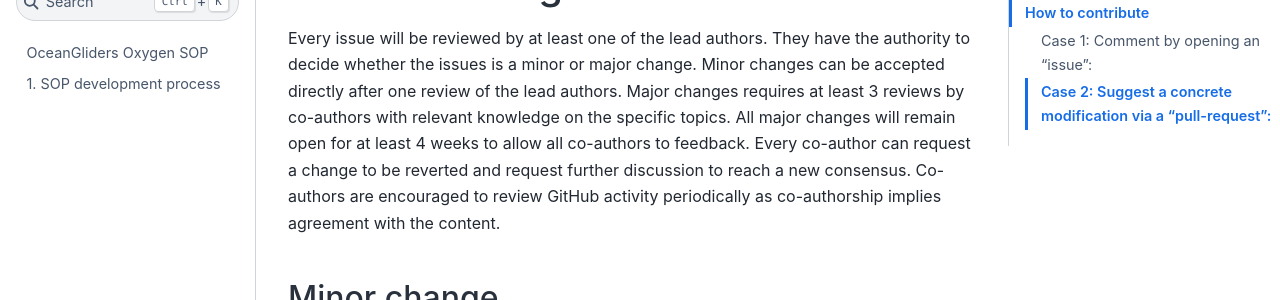
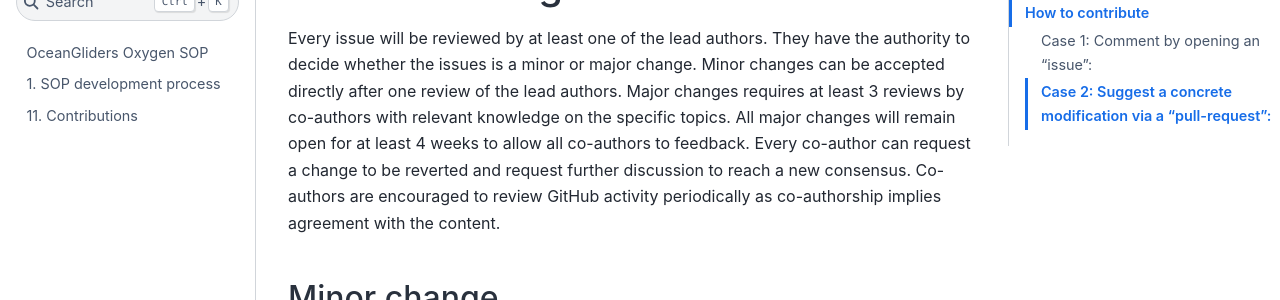
Before and after one commit to OceanGlidersCommunity/Oxygen_SOP, a Jupyter Book: the page built from CONTRIBUTING.md, in a window 1280 px wide. Shown: the part 156-456 px from the top of the page. Built offline with Jupyter Book 1.0.4 settings and Sphinx 7.4.7 and the Sphinx Book theme 1.1.4, drawn with Linux system fonts in a browser that asks for light colours.

Commit message:
add contributions chapter
add contributions chapter

```diff
--- a/_toc.yml
+++ b/_toc.yml
@@ -4,3 +4,4 @@ options:  # The options key will be applied to all chapters, but not sub-section
   numbered: True
 sections:
 - file: oxygen
+- file: contributions
```
